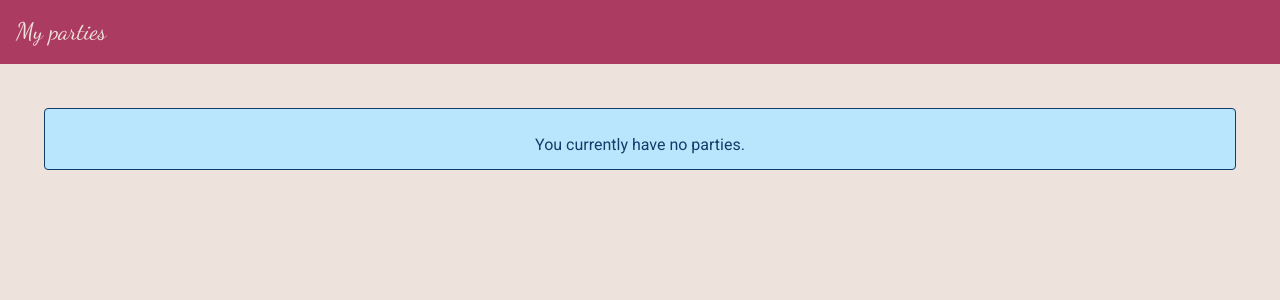
After one commit to popo10643/django_htmx_tailwind_app, a Django app: page / in a window 1280 px wide. The commit adds this page. Shown: the top 300 px of the page. Run offline with Django 5.2, Linux system fonts and the light colour scheme; the visitor is signed in with stand-in values (Sample User, id 1); data that the repository does not hold is empty; parts of the project's set-up code (start-up, migrations or seed data) failed here and were passed over.

Commit message:
1 - Party List page created

```diff
--- a/core/urls.py
+++ b/core/urls.py
@@ -20,4 +20,5 @@ from django.urls import include, path
 urlpatterns = [
     path('admin/', admin.site.urls),
     path("__reload__/", include("django_browser_reload.urls")),
+    path("", include("party.urls")),
 ]
--- a/party/static/party/css/tailwind_output.css
+++ b/party/static/party/css/tailwind_output.css
@@ -640,8 +640,33 @@ video {
   isolation: isolate;
 }
 
+.col-span-2{
+  grid-column: span 2 / span 2;
+}
+
 .m-auto{
   margin: auto;
+}
+
+.mx-auto{
+  margin-left: auto;
+  margin-right: auto;
+}
+
+.mb-2{
+  margin-bottom: 0.5rem;
+}
+
+.mr-4{
+  margin-right: 1rem;
+}
+
+.mt-3{
+  margin-top: 0.75rem;
+}
+
+.mt-4{
+  margin-top: 1rem;
 }
 
 .block{
@@ -684,6 +709,14 @@ video {
   resize: both;
 }
 
+.grid-cols-2{
+  grid-template-columns: repeat(2, minmax(0, 1fr));
+}
+
+.gap-5{
+  gap: 1.25rem;
+}
+
 .truncate{
   overflow: hidden;
   text-overflow: ellipsis;
@@ -702,6 +735,20 @@ video {
   border-width: 1px;
 }
 
+.border-2{
+  border-width: 2px;
+}
+
+.border-custom-blue{
+  --tw-border-opacity: 1;
+  border-color: rgb(18 60 105 / var(--tw-border-opacity, 1));
+}
+
+.border-custom-red{
+  --tw-border-opacity: 1;
+  border-color: rgb(172 59 97 / var(--tw-border-opacity, 1));
+}
+
 .bg-custom-blue{
   --tw-bg-opacity: 1;
   background-color: rgb(18 60 105 / var(--tw-bg-opacity, 1));
@@ -717,12 +764,30 @@ video {
   background-color: rgb(172 59 97 / var(--tw-bg-opacity, 1));
 }
 
+.bg-sky-200{
+  --tw-bg-opacity: 1;
+  background-color: rgb(186 230 253 / var(--tw-bg-opacity, 1));
+}
+
+.bg-white{
+  --tw-bg-opacity: 1;
+  background-color: rgb(255 255 255 / var(--tw-bg-opacity, 1));
+}
+
 .p-4{
   padding: 1rem;
 }
 
 .p-5{
   padding: 1.25rem;
+}
+
+.p-10{
+  padding: 2.5rem;
+}
+
+.p-6{
+  padding: 1.5rem;
 }
 
 .px-4{
@@ -733,6 +798,15 @@ video {
 .py-2{
   padding-top: 0.5rem;
   padding-bottom: 0.5rem;
+}
+
+.py-3{
+  padding-top: 0.75rem;
+  padding-bottom: 0.75rem;
+}
+
+.text-center{
+  text-align: center;
 }
 
 .font-dancing-script{
@@ -746,6 +820,10 @@ video {
 
 .font-semibold{
   font-weight: 600;
+}
+
+.font-bold{
+  font-weight: 700;
 }
 
 .uppercase{
@@ -774,6 +852,16 @@ video {
   color: rgb(238 226 220 / var(--tw-text-opacity, 1));
 }
 
+.text-custom-blue{
+  --tw-text-opacity: 1;
+  color: rgb(18 60 105 / var(--tw-text-opacity, 1));
+}
+
+.text-custom-red{
+  --tw-text-opacity: 1;
+  color: rgb(172 59 97 / var(--tw-text-opacity, 1));
+}
+
 .underline{
   text-decoration-line: underline;
 }
@@ -789,6 +877,12 @@ video {
 .shadow{
   --tw-shadow: 0 1px 3px 0 rgb(0 0 0 / 0.1), 0 1px 2px -1px rgb(0 0 0 / 0.1);
   --tw-shadow-colored: 0 1px 3px 0 var(--tw-shadow-color), 0 1px 2px -1px var(--tw-shadow-color);
+  box-shadow: var(--tw-ring-offset-shadow, 0 0 #0000), var(--tw-ring-shadow, 0 0 #0000), var(--tw-shadow);
+}
+
+.shadow-lg{
+  --tw-shadow: 0 10px 15px -3px rgb(0 0 0 / 0.1), 0 4px 6px -4px rgb(0 0 0 / 0.1);
+  --tw-shadow-colored: 0 10px 15px -3px var(--tw-shadow-color), 0 4px 6px -4px var(--tw-shadow-color);
   box-shadow: var(--tw-ring-offset-shadow, 0 0 #0000), var(--tw-ring-shadow, 0 0 #0000), var(--tw-shadow);
 }
 
@@ -931,3 +1025,8 @@ video {
 .\[user\:passwd\@\]{
   user: passwd@;
 }
+
+.hover\:text-custom-blue-light:hover{
+  --tw-text-opacity: 1;
+  color: rgb(58 106 164 / var(--tw-text-opacity, 1));
+}
--- /dev/null
+++ b/party/templates/party/party_list/page_parties_list.html
@@ -0,0 +1,24 @@
+{% extends 'party/base.html' %}
+
+{% block content %}
+    <div class="container mx-auto p-6 grid grid-cols-2 gap-5" id="parties-list">
+        {% for party in parties %}
+            <div class="border-2 p-10 border-custom-red bg-white shadow-lg">
+                <h2 class="mb-2 font-bold text-2xl text-custom-red uppercase">{{ party.party_date }}, {{ party.party_time }}, {{ party.venue }}</h2>
+                <div>
+                    {{ party.invitation|truncatewords:120 }}
+                </div>
+                <div class="mt-4">
+                    <a href="" class="text-custom-blue hover:text-custom-blue-light mr-4">Party details</a>
+                    <a href="" class="text-custom-blue hover:text-custom-blue-light mr-4">Gift registry</a>
+                    <a href="" class="text-custom-blue hover:text-custom-blue-light">Guest List </a>
+                </div>
+            </div>
+        {% empty %}
+            <div class="col-span-2 text-center bg-sky-200 border border-custom-blue text-custom-blue p-5 py-3 rounded"
+                 role="alert">
+                <p class="mt-3">You currently have no parties.</p>
+            </div>
+        {% endfor %}
+    </div>
+{% endblock %}
--- /dev/null
+++ b/party/urls.py
@@ -0,0 +1,10 @@
+from django.urls import path
+
+from . import views
+
+
+list_parties_urlpatterns = [
+   path("", views.PartyListPage.as_view(), name="page_party_list"),
+]
+
+urlpatterns = list_parties_urlpatterns
--- a/party/views.py
+++ /dev/null
@@ -1,3 +0,0 @@
-from django.shortcuts import render
-
-# Create your views here.
--- /dev/null
+++ b/party/views/__init__.py
@@ -0,0 +1,4 @@
+from .party_list_views import PartyListPage
+
+
+__all__ = ["PartyListPage",]
--- /dev/null
+++ b/party/views/party_list_views.py
@@ -0,0 +1,16 @@
+import datetime
+
+from django.contrib.auth.mixins import LoginRequiredMixin
+from django.views.generic import ListView
+
+from party.models import Party
+
+
+class PartyListPage(LoginRequiredMixin, ListView):
+    template_name = "party/party_list/page_parties_list.html"
+    context_object_name = "parties"
+
+    def get_queryset(self):
+        return Party.objects.filter(organizer=self.request.user, party_date__gte=datetime.date.today()).order_by(
+            "party_date"
+        )
```
Also changed, not shown: party/tests/conftest.py (added, +60 -0 lines), party/tests/test_party_list.py (added, +44 -0 lines).
